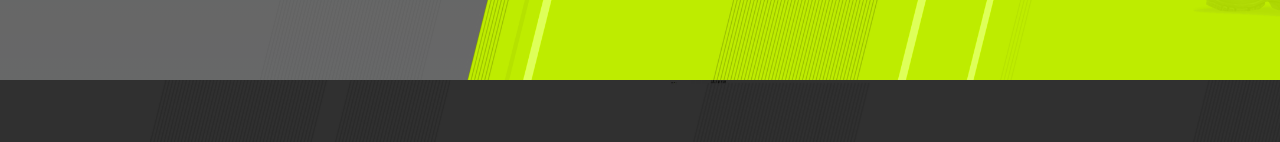
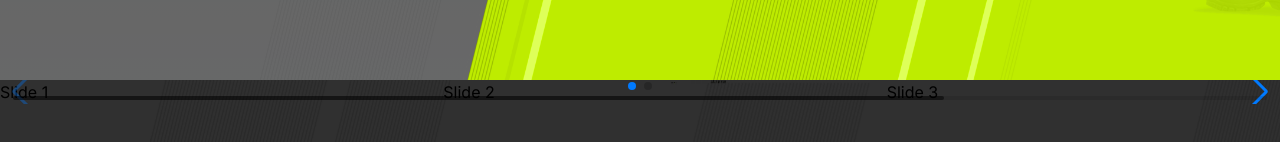
Before and after one commit to Wendell00/IzzatSquadGame-LandingPage, a Next.js app: page / in a window 1280 px wide. Shown: the part 720-862 px from the top of the page. Built offline with nearby package versions, Linux system fonts and the light colour scheme.

Commit message:
add use client

```diff
--- a/src/app/components/section.tsx
+++ b/src/app/components/section.tsx
@@ -1,4 +1,7 @@
+"use client";
+
 import { Navigation, Pagination, Scrollbar, A11y } from 'swiper';
+import { createContext } from 'react';
 
 import { Swiper, SwiperSlide } from 'swiper/react';
 
@@ -13,7 +16,7 @@ export default function Section() {
         <>
             <div className="h-screen w-screen max-w-[1920px] max-h-[1080px]"></div>
             <div className="w-screen h-screen main relative z-40">
-            {/* <Swiper
+            <Swiper
                 // install Swiper modules
                 modules={[Navigation, Pagination, Scrollbar, A11y]}
                 spaceBetween={50}
@@ -29,7 +32,7 @@ export default function Section() {
                 <SwiperSlide>Slide 3</SwiperSlide>
                 <SwiperSlide>Slide 4</SwiperSlide>
 
-            </Swiper> */}
+            </Swiper>
 
             </div>
         </>
```
